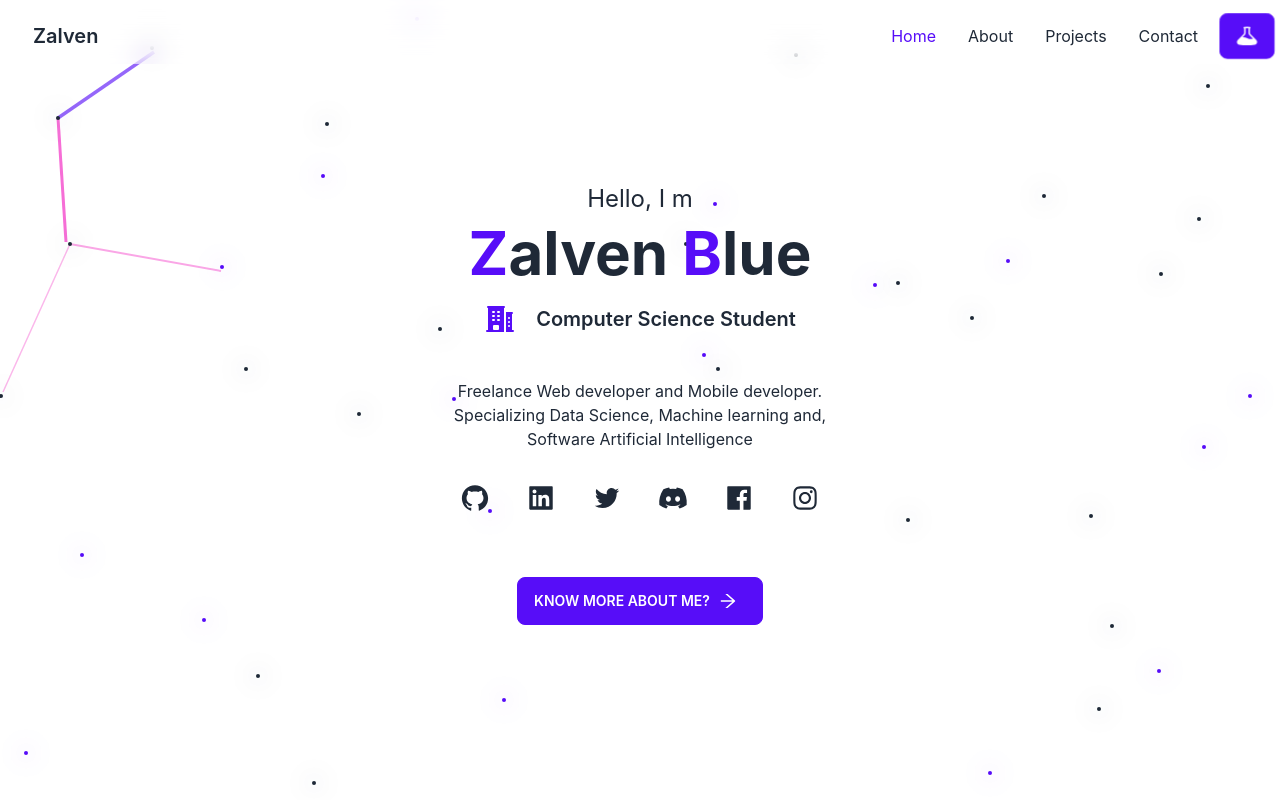
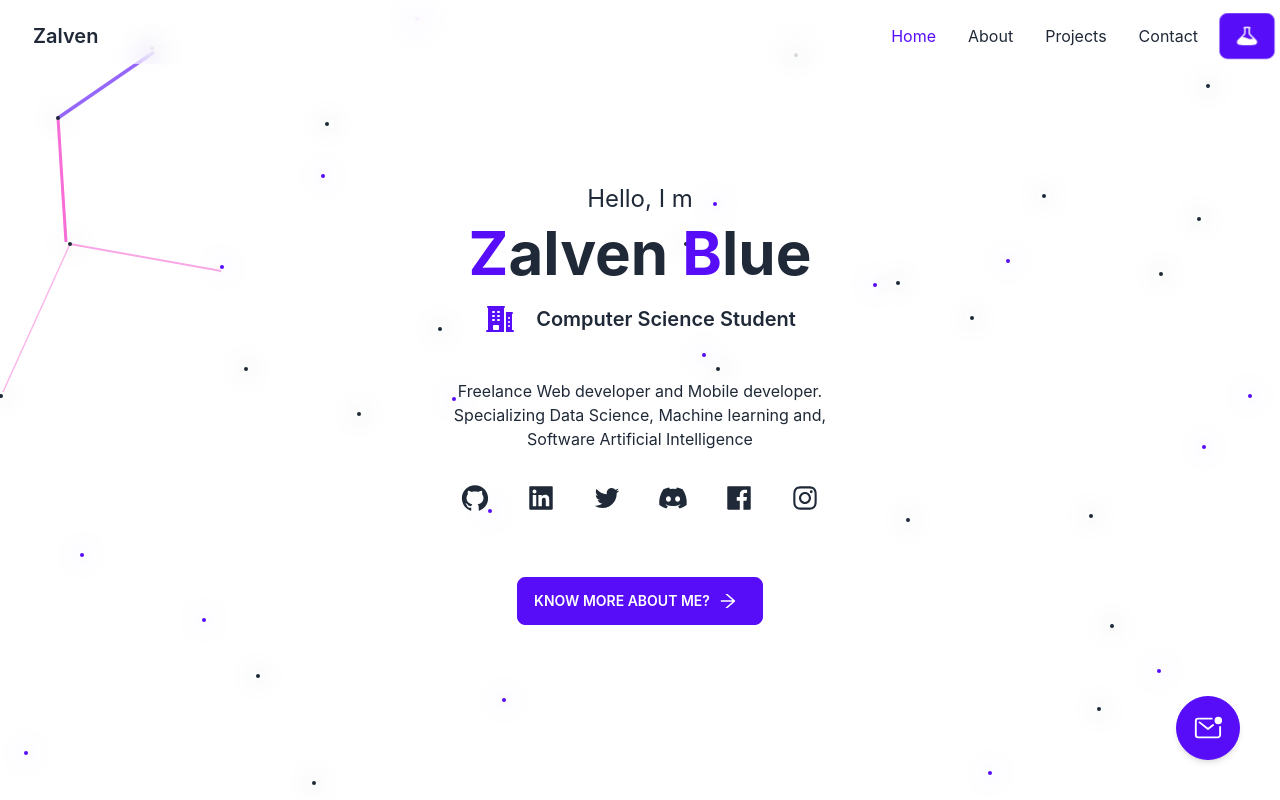
Before and after one commit to zalven-official/zalven-portfolio, a React (Vite) app: page /#/ in a window 1280 px wide. Built offline with nearby package versions, Linux system fonts and the light colour scheme.

Commit message:
adding message me button

```diff
--- /dev/null
+++ b/src/components/MessageMe.tsx
@@ -0,0 +1,28 @@
+import React from 'react';
+import { IoMailUnreadOutline } from 'react-icons/io5';
+
+function MessageMe() {
+  const email = 'zalvendayao888@gmail.com';
+  const mailto = `mailto:${email}`;
+  return (
+    <div className="fixed bottom-0 right-0 opacity-0 sm:opacity-100 m-10">
+      <div className="tooltip tooltip-secondary" data-tip="Email Me">
+        <button
+          title="email-me"
+          id="email-me"
+          type="button"
+          className="btn btn-primary rounded-full w-16 h-16 shadow-md hover:btn-secondary"
+          onClick={() => {
+            window.location.assign(mailto);
+          }}
+        >
+          <IoMailUnreadOutline size={50} />
+        </button>
+      </div>
+    </div>
+  );
+}
+
+MessageMe.propTypes = {};
+
+export default MessageMe;
--- a/src/components/NavigationBar.tsx
+++ b/src/components/NavigationBar.tsx
@@ -6,6 +6,7 @@ import { BeakerIcon, Bars4Icon } from '@heroicons/react/24/solid';
 import daisyUIThemes from '../assets/daisyUIThemes.json';
 import useChangeTheme from '../helpers/useChangeTheme';
 import Background from './Background';
+import MessageMe from './MessageMe';
 
 const routers = [
   { link: '/', text: 'Home' },
@@ -167,6 +168,7 @@ function NavigationBar({ children }: NavigationProps) {
           </div>
         </div>
       </div>
+      <MessageMe />
     </main>
   );
 }
```
